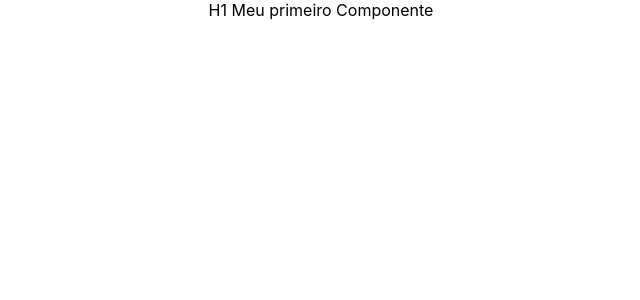
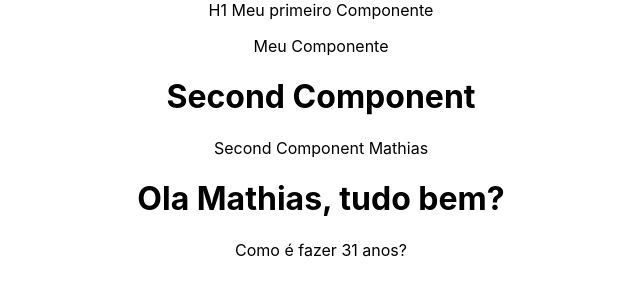
Before and after one commit to MathiasColetti/hello-world, a React (Create React App) app: page / in a window 1280 px wide. Shown: the top 300 px of the page, without its empty margins (319-959 px from the left). Built offline with nearby package versions, Linux system fonts and the light colour scheme.

Commit message:
Commit for interpolacao de variaveis

```diff
--- a/src/App.css
+++ b/src/App.css
@@ -36,7 +36,7 @@
     transform: rotate(360deg);
   }
 }
-
+/*
 p{
   background-color: darkblue;
-}
+} */
--- a/src/App.js
+++ b/src/App.js
@@ -1,12 +1,16 @@
 // import logo from './logo.svg';
 import "./App.css";
 import FirstComponent from "./components/FirstComponent";
+import SecondComponent from "./components/SecondComponent";
+import TemplateExpressions from "./components/TemplateExpressions";
 
 function App() {
   return (
     <div className="App">
       <FirstComponent />
+      <SecondComponent />
       {/* <p>Meu primeiro paragrafo em REact</p> */}
+      <TemplateExpressions />
     </div>
   );
 }
--- a/src/components/FirstComponent.js
+++ b/src/components/FirstComponent.js
@@ -1,4 +1,11 @@
+import MyComponent from "./MyComponent";
+
 const FirstComponent = () => {
-  return <div>H1 Meu primeiro Componente</div>;
+  return (
+    <div>
+      H1 Meu primeiro Componente
+      <MyComponent/>
+    </div>
+  );
 };
 export default FirstComponent;
--- /dev/null
+++ b/src/components/MyComponent.js
@@ -0,0 +1,7 @@
+const MyComponent = () =>{
+return (
+    <p>Meu Componente</p>
+)
+}
+
+export default MyComponent;
--- /dev/null
+++ b/src/components/SecondComponent.js
@@ -0,0 +1,13 @@
+const SecondComponent = () => {
+
+    let nome = "Mathias";
+  return (
+    <div>
+      <h1>Second Component</h1>
+
+      <p className="">Second Component  {nome}</p>
+    </div>
+  );
+};
+
+export default SecondComponent;
--- /dev/null
+++ b/src/components/TemplateExpressions.js
@@ -0,0 +1,14 @@
+const TemplateExpressions = () => {
+  let name = "Mathias";
+  let people = {
+    age: 31,
+    name: "Mathias",
+  };
+  return (
+    <div>
+      <h1>Ola {people.name}, tudo bem?</h1>
+      <p>Como é fazer {people.age} anos?</p>
+    </div>
+  );
+};
+export default TemplateExpressions;
```
